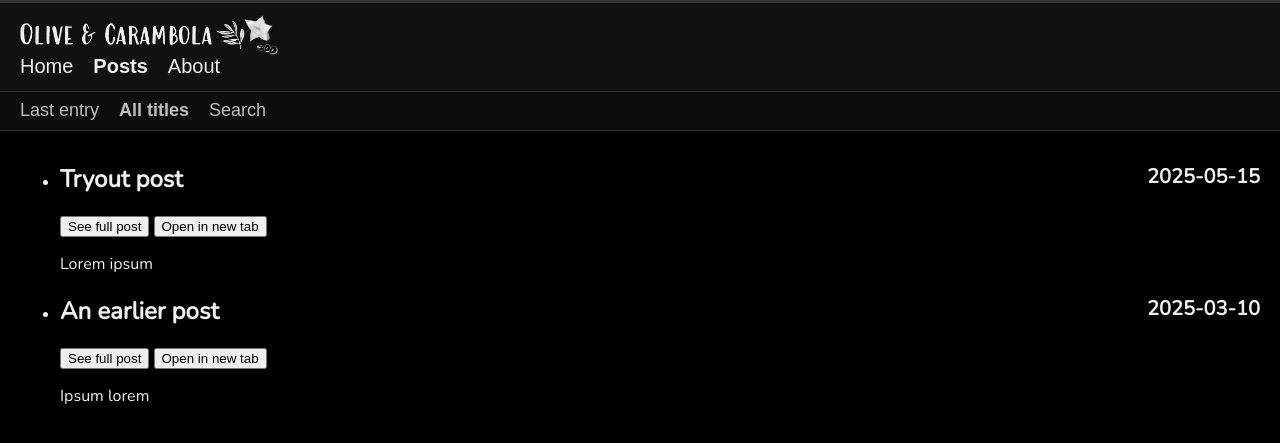
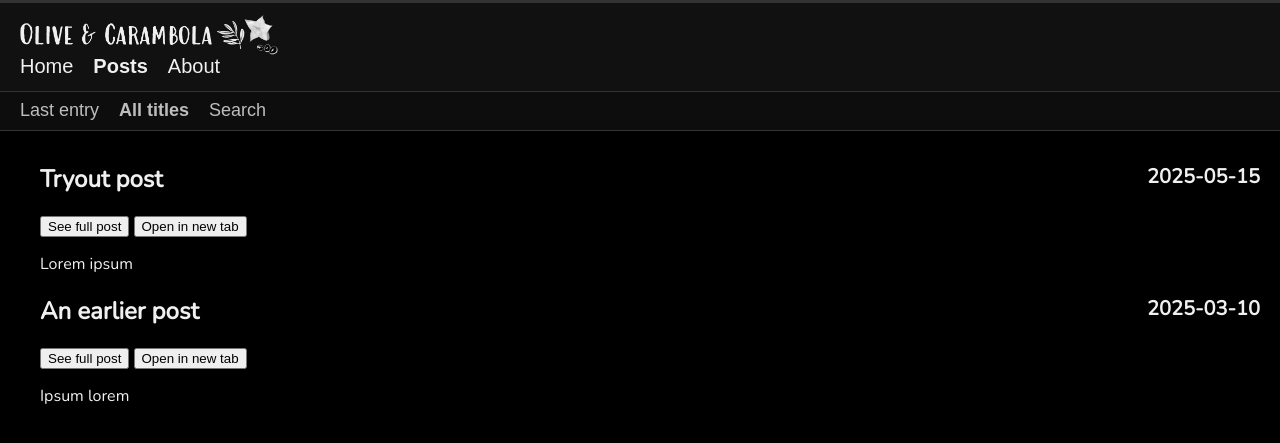
Before and after one commit to olivecarambola/logbook, a Jekyll site: the page built from post_all.md, in a window 1280 px wide. Shown: the top 443 px of the page. Built offline with Jekyll 4.4.1, drawn with Linux system fonts in a browser that asks for light colours; some web fonts are replaced.

Commit message:
Update style.scss

```diff
--- a/assets/css/style.scss
+++ b/assets/css/style.scss
@@ -136,3 +136,9 @@ header nav ul li a.active,
 .secondary-bar ul li a:hover {
   text-decoration: underline;
 }
+
+#posts-list {
+  list-style: none;
+  padding-left: 20px;
+  margin: 0;
+}
```
